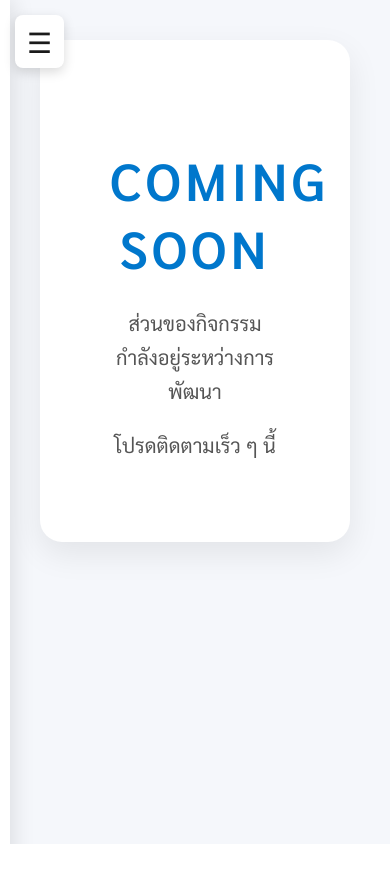
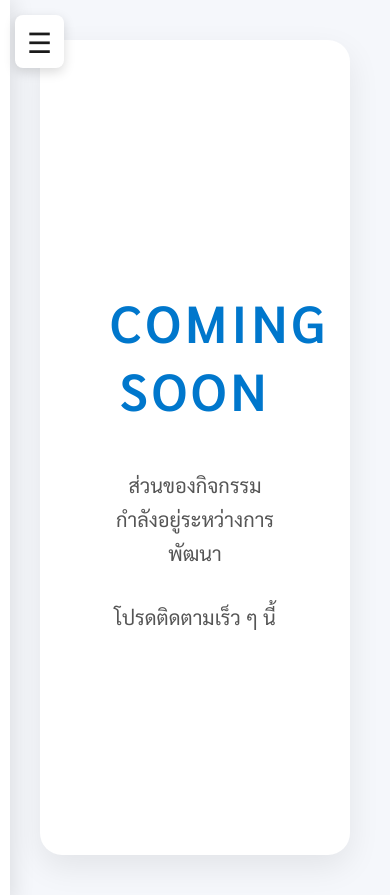
Before and after one commit to Wasupol112/firefly, a Flask app: page /activity in a window 390 px wide. Before the commit the page ends 844 px from the top, so only its background shows below. Run offline with Flask 3, Linux system fonts and the light colour scheme; some libraries are stand-ins or nearby versions.

Commit message:
Update activity.html

```diff
--- a/templates/activity.html
+++ b/templates/activity.html
@@ -58,6 +58,17 @@ background:#005fa3;
 transform:translateY(-2px);
 }
 
+  @media (max-width:768px){
+
+    .hero{
+        display:flex;
+        flex-direction:column;
+        justify-content:center;
+        min-height:80vh;
+    }
+
+}
+
 </style>
 
 <div class="hero">
```
